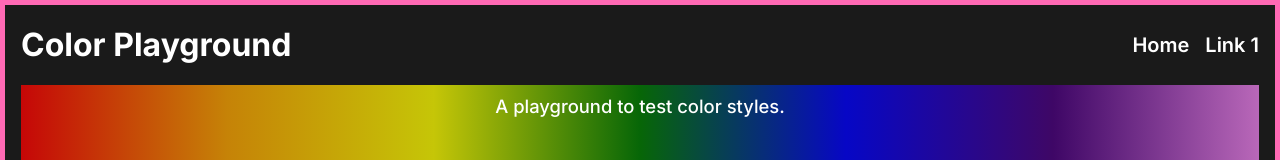
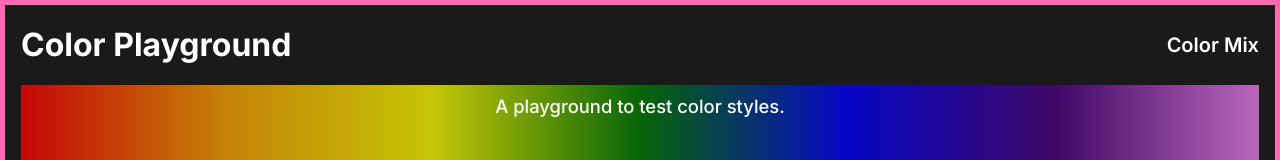
Before and after one commit to franco-ortega/color-fun, a Next.js app: page / in a window 1280 px wide. Shown: the top 160 px of the page. Built offline with nearby package versions, Linux system fonts and the light colour scheme.

Commit message:
add link to Color Mix page

```diff
--- a/app/components/home/Home.jsx
+++ b/app/components/home/Home.jsx
@@ -1,3 +1,4 @@
+import Link from 'next/link';
 import styles from './Home.module.css';
 
 export default function Home() {
@@ -7,8 +8,9 @@ export default function Home() {
 				<h1>Color Playground</h1>
 				<nav>
 					<ul>
-						<li>Home</li>
-						<li>Link 1</li>
+						<li>
+							<Link href={'/color-mix'}>Color Mix</Link>
+						</li>
 					</ul>
 				</nav>
 			</header>
```
